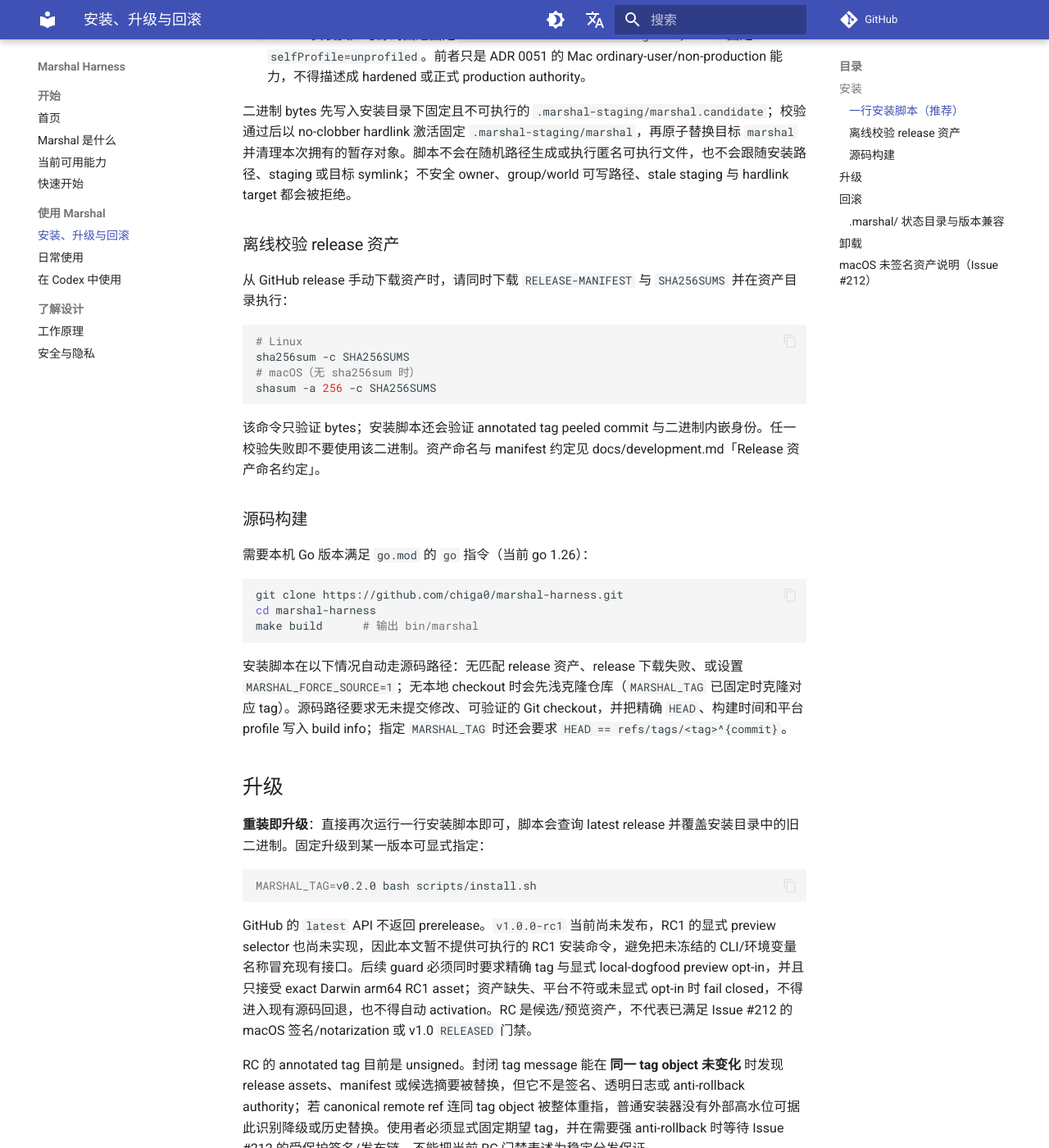
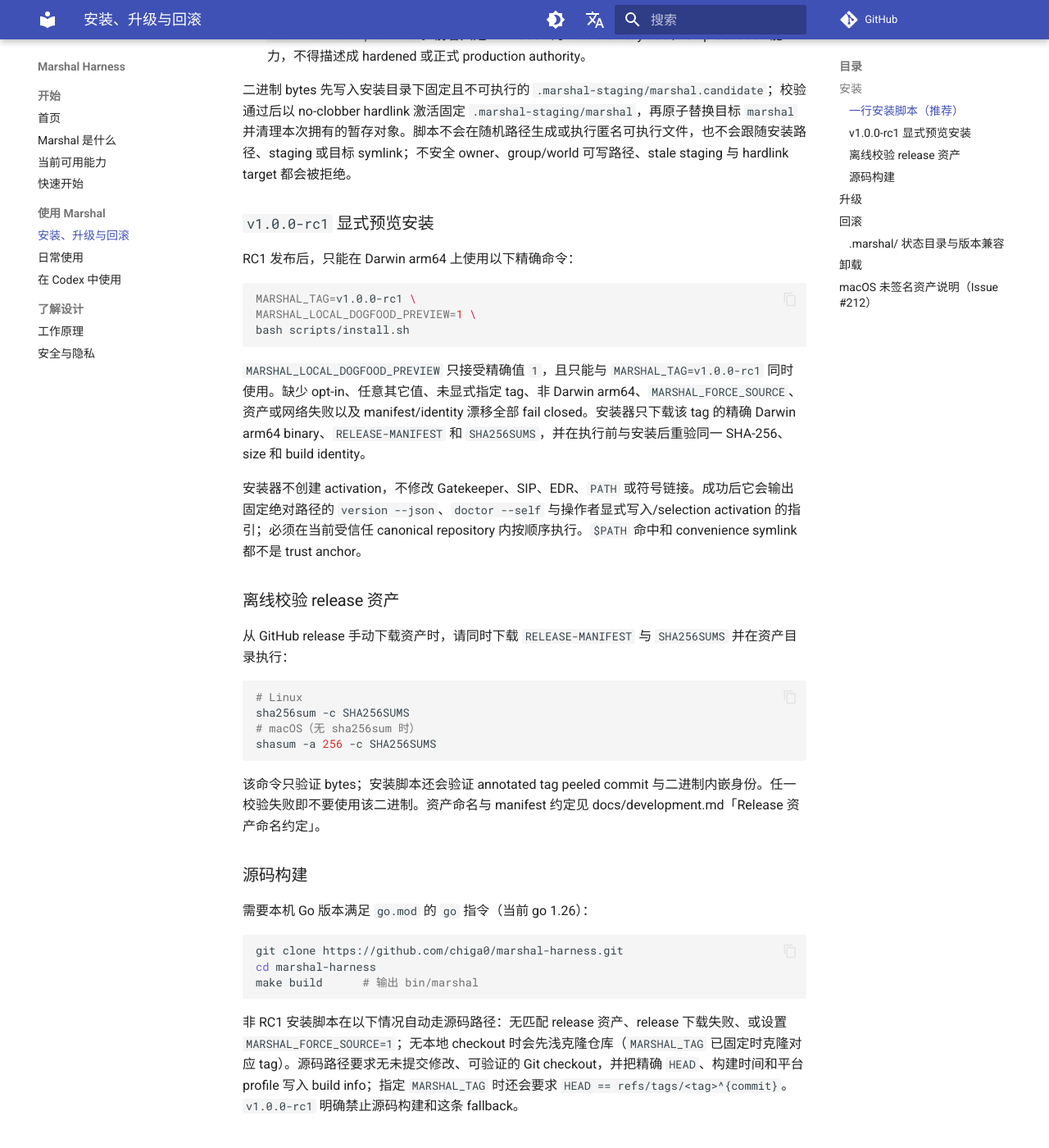
Before and after one commit to chiga0/marshal-harness, an MkDocs documentation site: the page built from docs/install-and-upgrade.md, in a window 1280 px wide and 1400 px high, scrolled down 1099 px. Shown: the whole window at 82% size. Built offline with MkDocs 1.6.1 and Material for MkDocs 9.7.7, drawn with Linux system fonts in a browser that asks for light colours; comment, search, counter and statistics services are not loaded; some of the changed text lies outside the part shown.

Commit message:
install: require exact rc1 preview opt-in

````diff
--- a/docs/install-and-upgrade.md
+++ b/docs/install-and-upgrade.md
@@ -2,7 +2,7 @@
 
 本文覆盖 Marshal CLI 面向用户的生命周期操作：安装、升级、回滚与卸载。支持平台为 `darwin|linux` × `amd64|arm64`，全程不请求 sudo。安装脚本自身的契约与手工验证步骤（面向维护者）见 [docs/development.md「安装」](https://github.com/chiga0/marshal-harness/blob/main/docs/development.md#安装)。
 
-> **RC1 状态（2026-08-29）**：[ADR 0068](adr/0068-mac-first-cli-only-lifecycle-preview-rc1.md) 已接受，但 `v1.0.0-rc1` 尚未实现或发布。它只允许 Darwin arm64、精确 tag、显式 local-dogfood preview opt-in；缺少精确 RC1 资产时必须 fail closed，不得回退源码、其它平台资产或 stable/latest，也不得由安装器自动生成或激活 `LocalDogfoodActivationV1`。这些是待实现合同，不是当前 `scripts/install.sh` 已具备的行为。
+> **RC1 状态（2026-08-29）**：[ADR 0068](adr/0068-mac-first-cli-only-lifecycle-preview-rc1.md) 的 installer guard 已实现，但 `v1.0.0-rc1` 仍尚未发布。它只允许 Darwin arm64、精确 tag 和显式 `MARSHAL_LOCAL_DOGFOOD_PREVIEW=1`；缺少精确 RC1 资产时必须 fail closed，不得回退源码、其它平台资产或 stable/latest，也不得由安装器自动生成或激活 `LocalDogfoodActivationV1`。安装命令只在 release 真实存在后才能成功。
 
 ## 安装
 
@@ -18,11 +18,25 @@ marshal version
 1. 检测平台（`darwin|linux` × `amd64|arm64`）；
 2. 查询 latest release，存在平台匹配资产（`marshal_<version>_<os>_<arch>`）时用 `curl -fsSL` 下载预编译二进制；
 3. release tag 必须是 annotated tag；脚本从 canonical Git remote 解析唯一 tag object/peeled commit 并获取 canonical tag message，再下载 `RELEASE-MANIFEST` 与 `SHA256SUMS`；tag message 冻结的 sourceHead、manifest SHA 与 Darwin arm64 candidate SHA 必须和下载内容对账，manifest 的 repository/tag/sourceHead/buildDate/toolchain/flags/四平台资产集合也必须精确；任一缺失、重复、尾随字段、资产整组替换或漂移均 **fail closed**；
-4. 无匹配资产或下载失败时回退源码构建（见下节）；若指定了 `MARSHAL_TAG`，源码 checkout 的 `HEAD` 必须精确等于该 tag 的 peeled commit，否则 fail closed，禁止把任意源码标记成请求版本；
+4. 非 RC1 安装在无匹配资产或下载失败时回退源码构建（见下节）；若指定了 `MARSHAL_TAG`，源码 checkout 的 `HEAD` 必须精确等于该 tag 的 peeled commit，否则 fail closed，禁止把任意源码标记成请求版本。`v1.0.0-rc1` 不得进入这条回退路径；
 5. 安装到 `~/.local/bin`（可用 `MARSHAL_INSTALL_DIR` 覆盖）；首次写入前逐段验证安装路径、staging 和既有 target 的 owner/mode/non-symlink/hardlink 边界。下载对象保持 `0644` 且不可执行，只有 tag/manifest/checksum 全部闭合后才通过 no-clobber hardlink 激活固定 `.marshal-staging/marshal`，再运行 `marshal version --json`；release 路径精确核对 `version`、peeled `commit`、manifest `buildDate/goVersion` 与 `selfProfile`，源码路径核对自身 `HEAD`；任一执行失败、字段缺失或身份漂移都 fail closed；
 6. Darwin 安装资产与源码回退固定 `selfProfile=darwin-local-dogfood`，Linux 固定 `selfProfile=unprofiled`。前者只是 ADR 0051 的 Mac ordinary-user/non-production 能力，不得描述成 hardened 或正式 production authority。
 
 二进制 bytes 先写入安装目录下固定且不可执行的 `.marshal-staging/marshal.candidate`；校验通过后以 no-clobber hardlink 激活固定 `.marshal-staging/marshal`，再原子替换目标 `marshal` 并清理本次拥有的暂存对象。脚本不会在随机路径生成或执行匿名可执行文件，也不会跟随安装路径、staging 或目标 symlink；不安全 owner、group/world 可写路径、stale staging 与 hardlink target 都会被拒绝。
+
+### `v1.0.0-rc1` 显式预览安装
+
+RC1 发布后，只能在 Darwin arm64 上使用以下精确命令：
+
+```bash
+MARSHAL_TAG=v1.0.0-rc1 \
+MARSHAL_LOCAL_DOGFOOD_PREVIEW=1 \
+bash scripts/install.sh
+```
+
+`MARSHAL_LOCAL_DOGFOOD_PREVIEW` 只接受精确值 `1`，且只能与 `MARSHAL_TAG=v1.0.0-rc1` 同时使用。缺少 opt-in、任意其它值、未显式指定 tag、非 Darwin arm64、`MARSHAL_FORCE_SOURCE`、资产或网络失败以及 manifest/identity 漂移全部 fail closed。安装器只下载该 tag 的精确 Darwin arm64 binary、`RELEASE-MANIFEST` 和 `SHA256SUMS`，并在执行前与安装后重验同一 SHA-256、size 和 build identity。
+
+安装器不创建 activation，不修改 Gatekeeper、SIP、EDR、`PATH` 或符号链接。成功后它会输出固定绝对路径的 `version --json`、`doctor --self` 与操作者显式写入/selection activation 的指引；必须在当前受信任 canonical repository 内按顺序执行。`$PATH` 命中和 convenience symlink 都不是 trust anchor。
 
 ### 离线校验 release 资产
 
@@ -47,7 +61,7 @@ cd marshal-harness
 make build      # 输出 bin/marshal
 ```
 
-安装脚本在以下情况自动走源码路径：无匹配 release 资产、release 下载失败、或设置 `MARSHAL_FORCE_SOURCE=1`；无本地 checkout 时会先浅克隆仓库（`MARSHAL_TAG` 已固定时克隆对应 tag）。源码路径要求无未提交修改、可验证的 Git checkout，并把精确 `HEAD`、构建时间和平台 profile 写入 build info；指定 `MARSHAL_TAG` 时还会要求 `HEAD == refs/tags/<tag>^{commit}`。
+非 RC1 安装脚本在以下情况自动走源码路径：无匹配 release 资产、release 下载失败、或设置 `MARSHAL_FORCE_SOURCE=1`；无本地 checkout 时会先浅克隆仓库（`MARSHAL_TAG` 已固定时克隆对应 tag）。源码路径要求无未提交修改、可验证的 Git checkout，并把精确 `HEAD`、构建时间和平台 profile 写入 build info；指定 `MARSHAL_TAG` 时还会要求 `HEAD == refs/tags/<tag>^{commit}`。`v1.0.0-rc1` 明确禁止源码构建和这条 fallback。
 
 ## 升级
 
@@ -57,7 +71,7 @@ make build      # 输出 bin/marshal
 MARSHAL_TAG=v0.2.0 bash scripts/install.sh
 ```
 
-GitHub 的 `latest` API 不返回 prerelease。`v1.0.0-rc1` 当前尚未发布，RC1 的显式 preview selector 也尚未实现，因此本文暂不提供可执行的 RC1 安装命令，避免把未冻结的 CLI/环境变量名称冒充现有接口。后续 guard 必须同时要求精确 tag 与显式 local-dogfood preview opt-in，并且只接受 exact Darwin arm64 RC1 asset；资产缺失、平台不符或未显式 opt-in 时 fail closed，不得进入现有源码回退，也不得自动 activation。RC 是候选/预览资产，不代表已满足 Issue #212 的 macOS 签名/notarization 或 v1.0 `RELEASED` 门禁。
+GitHub 的 `latest` API 不返回 prerelease。`v1.0.0-rc1` 当前尚未发布；发布后必须使用上文的精确 tag + preview opt-in 命令，不会由 latest/stable channel 自动获得。RC 是候选/预览资产，不代表已满足 Issue #212 的 macOS 签名/notarization 或 v1.0 `RELEASED` 门禁。
 
 RC 的 annotated tag 目前是 unsigned。封闭 tag message 能在 **同一 tag object 未变化** 时发现 release assets、manifest 或候选摘要被替换，但它不是签名、透明日志或 anti-rollback authority；若 canonical remote ref 连同 tag object 被整体重指，普通安装器没有外部高水位可据此识别降级或历史替换。使用者必须显式固定期望 tag，并在需要强 anti-rollback 时等待 Issue #212 的受保护签名/发布链，不能把当前 RC 门禁表述为稳定分发保证。
 
````
Also changed, not shown: docs/development.md (+4 -2 lines), 2 other files.
